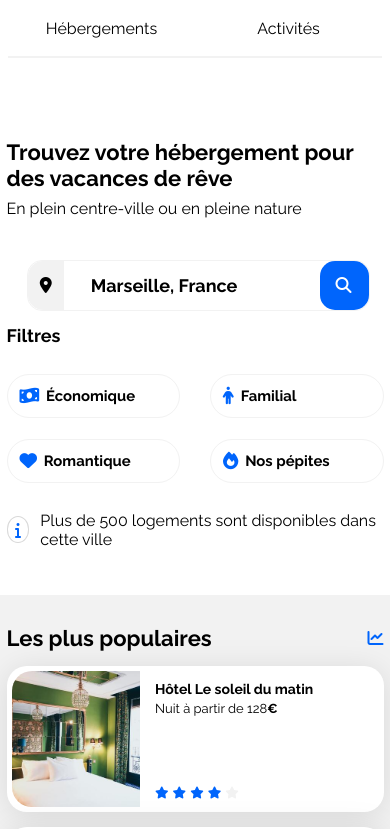
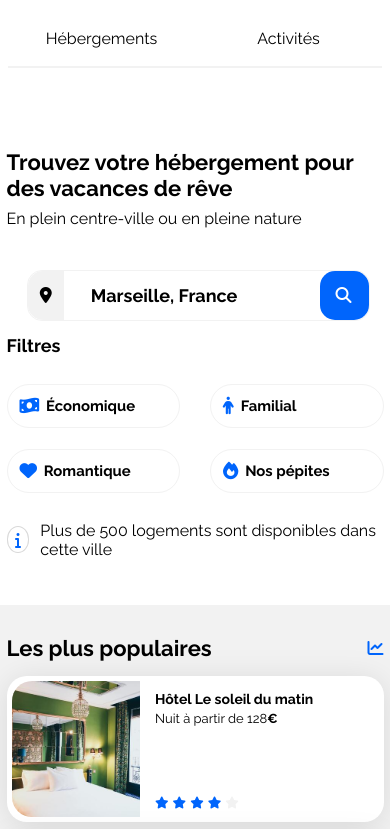
Before and after one commit to altct/OC-P2-Booki-Alicia-CLEMENT, a plain HTML site: page index.html in a window 390 px wide. Shown: the part 70-899 px from the top of the page. Drawn offline with Linux system fonts and the light colour scheme.

Commit message:
Fix padding header/filter/footer mobile

```diff
--- a/css/style.css
+++ b/css/style.css
@@ -89,7 +89,7 @@ body {
 .main-container {
     width: 100%;
     max-width: 1440px;
-    padding: 0 50px;
+    padding: 10px;
     box-sizing: border-box;
     display: flex;
     flex-direction: column;
@@ -559,7 +559,6 @@ input {
 /** Marges générales **/
 
 .main-container {
-    padding: 0em 0em;
     align-items: center;
     width: 100%;
 }
```
